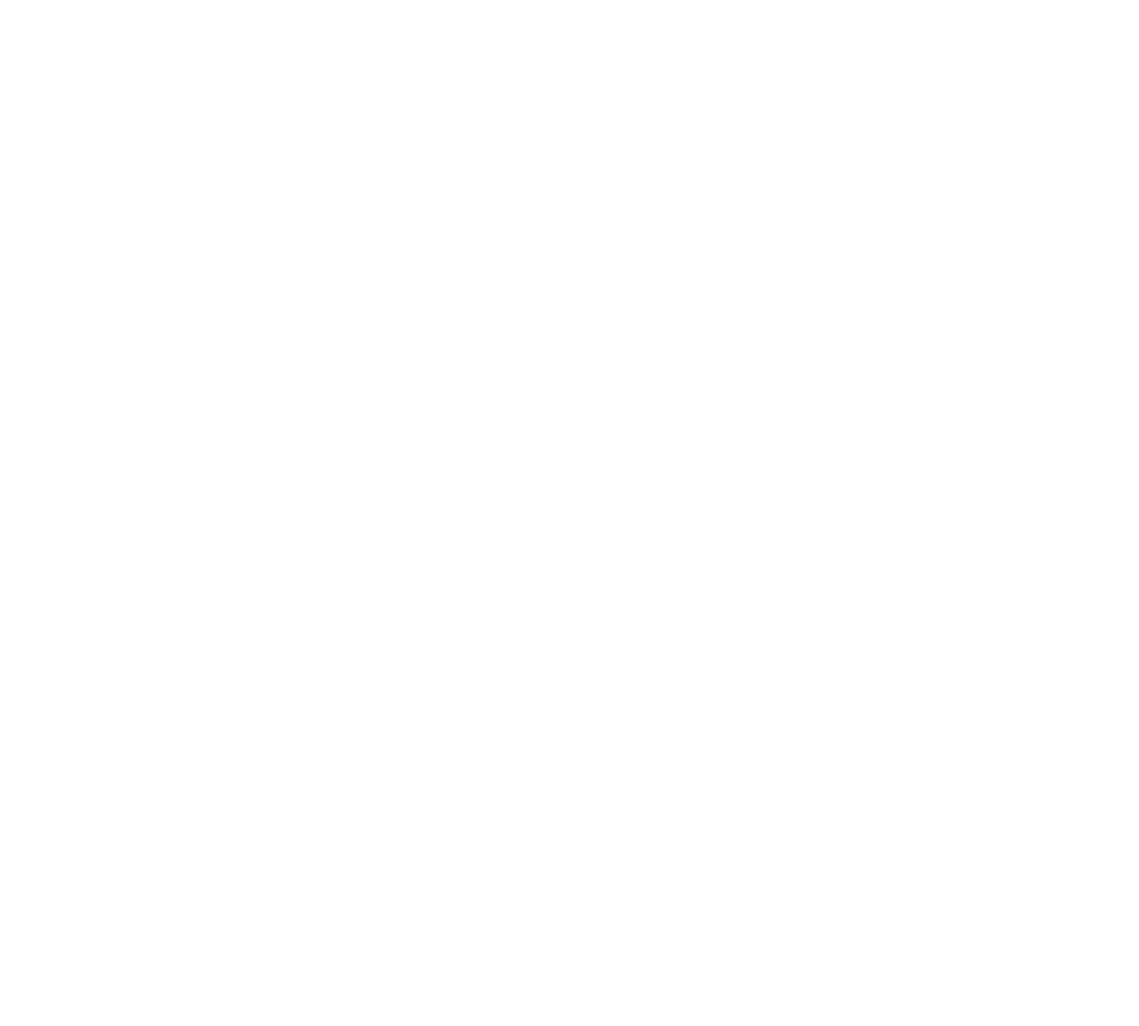
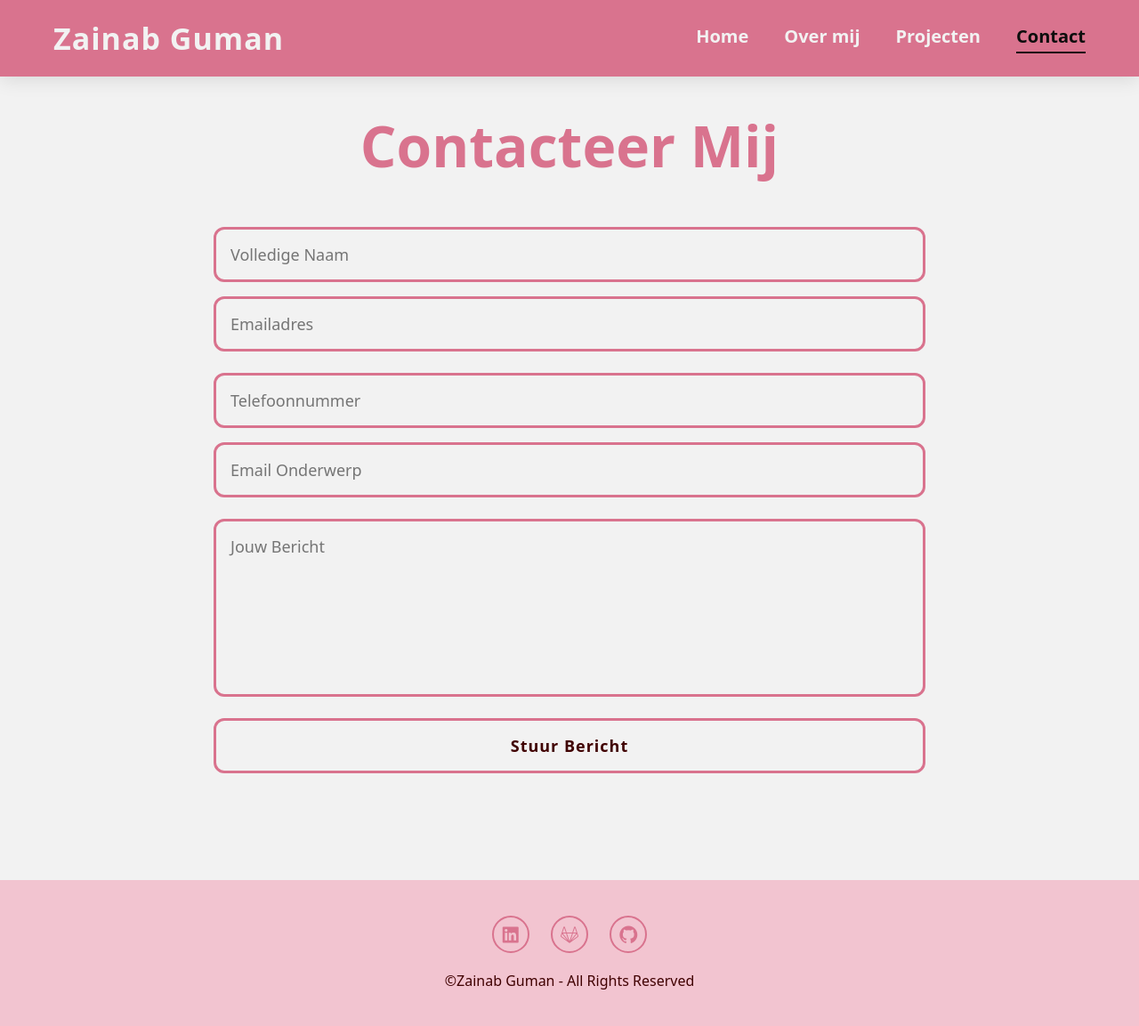
Before and after one commit to zainabg1/webdevelopment, a plain HTML site: page html/contact.html in a window 1280 px wide. Shown: the whole page at 89% size. Before the commit the page ends 800 px from the top, so only its background shows below. Drawn offline with nearby package versions, Linux system fonts and the light colour scheme.

Commit message:
html en css af footer af

```diff
--- a/CSS/contact.css
+++ b/CSS/contact.css
@@ -0,0 +1,72 @@
+/* Contactsectie */
+.contact {
+    background: var(--bg-color);
+    padding: 120px 0;
+}
+
+/* Titel */
+.contact h2 {
+    text-align: center;
+    font-size: 64px;
+    margin-bottom: 48px;
+    color: var(--main-color);
+}
+
+/* Formulier */
+.contact form {
+    max-width: 800px;
+    margin: 0 auto;
+    display: flex;
+    flex-direction: column;
+    gap: 24px;
+}
+
+/* Inputrijen */
+.input-inbox,
+.input-box {
+    display: flex;
+    gap: 16px;
+    flex-wrap: wrap;
+}
+
+/* Inputvelden */
+.contact form input,
+.contact form textarea {
+    width: 100%;
+    padding: 16px;
+    font-size: 18px;
+    color: var(--text-color);
+    background: var(--bg-color);
+    border-radius: 12px;
+    border: 3px solid var(--main-color);
+    transition: 0.3s ease;
+    resize: none;
+}
+
+/* Hover-effect */
+.contact form input:hover,
+.contact form textarea:hover {
+    border-color: var(--text-color);
+}
+
+/* Berichtveld */
+.contact form textarea {
+    height: 200px;
+}
+
+/* Verstuurknop */
+.btn {
+    align-self: center;
+    padding: 12px 36px;
+    background: var(--main-color);
+    border-radius: 48px;
+    font-size: 18px;
+    color: var(--bg-color);
+    font-weight: 600;
+    transition: 0.3s ease;
+}
+
+.btn:hover {
+    background-color: var(--text-color);
+    box-shadow: 0 0 20px var(--main-color);
+}
--- a/CSS/home.css
+++ b/CSS/home.css
@@ -37,50 +37,61 @@ body {
 
 section {
     min-height: 100vh;
-    padding: 120px 0 32px;
+    padding: 100px 0 32px;
 }
 
 /* Header */
 .header {
     position: fixed;
+    top: 0;
     width: 100%;
-    top: 0;
-    right: 0;
     z-index: 1000;
     display: flex;
     align-items: center;
     justify-content: space-between;
-    padding: 24px 5%;
+    padding: 20px 60px;
     background: var(--main-color);
-    backdrop-filter: blur(10px);
-    transition: all 0.5s ease;
+    backdrop-filter: blur(12px);
+    box-shadow: 0 4px 20px rgba(0,0,0,0.1);
+    transition: 0.3s ease;
 }
 
+/* Logo */
 .logo {
-    font-size: 36px;
+    font-size: 34px;
+    font-weight: 700;
     color: var(--bg-color);
-    font-weight: 700;
-    cursor: pointer;
+    letter-spacing: 1px;
     transition: 0.3s ease;
 }
 
 .logo:hover {
-    transform: scale(1.05);
+    transform: translateY(-3px);
+    opacity: 0.9;
+}
+
+/* Navbar */
+.navbar {
+    display: flex;
+    gap: 40px;
 }
 
 .navbar a {
-    font-size: 22px;
+    font-size: 20px;
+    font-weight: 600;
     color: var(--bg-color);
-    margin-left: 48px;
-    font-weight: 700;
     transition: 0.3s ease;
+    padding-bottom: 4px;
+    border-bottom: 2px solid transparent;
 }
 
 .navbar a:hover,
 .navbar a.active {
     color: var(--dark-color);
+    border-bottom: 2px solid var(--dark-color);
 }
 
+/* Menu icon (mobiel) */
 #menu-icon {
     font-size: 40px;
     color: var(--bg-color);
@@ -88,19 +99,21 @@ section {
     display: none;
 }
 
-/* Home section */
+/* Home sectie */
 .home {
     display: flex;
     justify-content: center;
     align-items: center;
+    gap: 60px; /* iets minder ruimte tussen foto en tekst */
+    padding: 140px 0; /* iets compacter */
 }
 
+/* Afbeelding */
 .home-img img {
     width: 260px;
     border-radius: 50%;
     box-shadow: 0 0 25px var(--main-color);
-    cursor: pointer;
-    animation: floatImage 4s ease-in-out infinite;
+    margin-right: 20px;
     transition: 0.4s ease;
 }
 
@@ -117,40 +130,37 @@ section {
     100% { transform: translateY(0); }
 }
 
+/* Tekstgedeelte */
 .home-content {
-    margin-left: 40px;
+    max-width: 600px;
+    line-height: 1.6; /* tekst dichter bij elkaar */
+}
+
+.home-content h1 {
+    font-size: 60px;
+    margin-bottom: 12px;
 }
 
 .home-content h3 {
-    font-size: 36px;
-    font-weight: 700;
+    font-size: 28px;
+    margin-bottom: 16px;
 }
 
-.home-content h3:nth-of-type(2) {
-    margin-bottom: 24px;
+.home-content p {
+    font-size: 18px;
+    margin-bottom: 32px;
+    color: var(--text-color);
 }
 
 span {
     color: var(--main-color);
 }
 
-.home-content h1 {
-    font-size: 64px;
-    font-weight: 700;
-    line-height: 1.3;
-}
-
-.home-content p {
-    font-size: 18px;
-    max-width: 600px;
-    color: var(--text-color);
-}
-
 /* Social media icons */
 .social-media {
     display: flex;
     gap: 20px;
-    margin: 40px 0;
+    margin: 32px 0;
 }
 
 .social-media a {
@@ -191,3 +201,43 @@ span {
     box-shadow: 0 0 20px var(--main-color);
     background-color: var(--text-color);
 }
+
+/* Footer */
+.footer {
+    width: 100%;
+    padding: 40px 0;
+    background-color: var(--snd-bg-color);
+    text-align: center;
+}
+
+/* Social icons */
+.footer .social {
+    margin-bottom: 20px;
+}
+
+.footer .social a {
+    font-size: 24px;
+    color: var(--main-color);
+    border: 2px solid var(--main-color);
+    width: 42px;
+    height: 42px;
+    line-height: 42px;
+    display: inline-block;
+    border-radius: 50%;
+    margin: 0 10px;
+    transition: 0.3s ease;
+}
+
+.footer .social a:hover {
+    background-color: var(--main-color);
+    color: var(--bg-color);
+    transform: translateY(-5px);
+    box-shadow: 0 0 15px var(--main-color);
+}
+
+/* Copyright */
+.footer .copyright {
+    font-size: 16px;
+    color: var(--text-color);
+    margin-top: 10px;
+}
--- a/CSS/overmij.css
+++ b/CSS/overmij.css
@@ -1,19 +1,50 @@
 .about {
+    padding: 120px 0;
+    background-color: var(--bg-color);
+}
+
+/* Titel */
+.about .heading {
+    font-size: 64px;
+    text-align: center;
+    margin-bottom: 60px;
+    color: var(--text-color);
+}
+
+/* Container voor tekst + foto */
+.about-container {
     display: flex;
     align-items: center;
     justify-content: center;
-    gap: 32px;
-    background-color: var(--bg-color);
+    gap: 40px;
+}
+
+/* Tekstgedeelte */
+.about-content {
+    max-width: 600px;
+}
+
+.about-content h3 {
+    font-size: 32px;
+    margin-bottom: 20px;
+    color: var(--text-color);
+}
+
+.about-content p {
+    font-size: 18px;
+    line-height: 1.6;
+    margin-bottom: 32px;
+    color: var(--text-color);
 }
 
 /* Afbeelding */
 .about-img img {
-    width: 350px;
+    width: 320px;
+    border-radius: 50%;
     border: 2px solid var(--main-color);
-    border-radius: 50%;
     box-shadow: 0 0 25px var(--main-color);
+    transition: 0.4s ease;
     cursor: pointer;
-    transition: 0.4s ease;
 }
 
 .about-img img:hover {
@@ -23,28 +54,19 @@
         0 0 45px var(--main-color);
 }
 
-/* Titel boven de sectie */
-.heading {
-    font-size: 96px;
-    text-align: center;
+/* Button */
+.btn {
+    display: inline-block;
+    padding: 12px 36px;
+    background: var(--main-color);
+    border-radius: 48px;
+    font-size: 18px;
+    color: var(--bg-color);
+    font-weight: 600;
+    transition: 0.3s ease;
 }
 
-/* Tekstgedeelte */
-.about-content {
-    padding: 0 64px;
+.btn:hover {
+    background-color: var(--text-color);
+    box-shadow: 0 0 20px var(--main-color);
 }
-
-.about-content h2 {
-    text-align: left;
-    line-height: 1.2;
-    font-size: 48px;
-}
-
-.about-content h3 {
-    font-size: 32px;
-}
-
-.about-content p {
-    font-size: 16px;
-    margin: 32px 0 48px;
-}
--- a/html/contact.html
+++ b/html/contact.html
@@ -0,0 +1,52 @@
+<!DOCTYPE html>
+<html lang="en">
+<head>
+    <meta charset="UTF-8">
+    <meta name="viewport" content="width=device-width, initial-scale=1.0">
+     <link href="https://unpkg.com/boxicons@2.1.4/css/boxicons.min.css" rel="stylesheet">
+    <link rel="stylesheet" href="../CSS/home.css">
+    <link rel="stylesheet" href="../CSS/contact.css">
+    <title>Contactpagina</title>
+</head>
+<body>
+    <header class="header">
+    <a href="home.html" class="logo">Zainab Guman</a>
+    <i class='bx bx-menu' id="menu-icon"></i>
+
+    <nav class="navbar">
+        <a href="home.html" >Home</a>
+        <a href="overmij.html">Over mij</a>
+        <a href="projecten.html">Projecten</a>
+        <a href="contact.html" class="active">Contact</a>
+    </nav>
+</header>
+
+<section class="contact" id="contact">
+<h2 class="heading">Contacteer <span>Mij</span></h2>
+
+<form action="#">
+    <div class="input-inbox">
+        <input type="text" placeholder="Volledige Naam">
+        <input type="email" name="Email" placeholder="Emailadres">
+    </div>
+    <div class="input-box">
+      <input type="number" placeholder="Telefoonnummer">
+      <input type="text" placeholder="Email Onderwerp">
+    </div>
+    <textarea name="message" id="" cols="30" rows="10" placeholder="Jouw Bericht"></textarea>
+    <input type="submit" value="Stuur Bericht" class="btn">
+</form>
+</section>
+
+<footer class="footer">
+  <div class="social">
+                <a href="#"><i class='bx bxl-linkedin-square'></i></a>
+                <a href="#"><i class='bx bxl-gitlab'></i></a>
+                <a href="#"><i class='bx bxl-github'></i></a>
+  </div>
+  <p class="copyright">
+     &copy;Zainab Guman - All Rights Reserved
+  </p>
+</footer>
+</body>
+</html>
--- a/javascript/main.js
+++ b/javascript/main.js
@@ -0,0 +1 @@
++
```
Also changed, not shown: html/home.html (+12 -2 lines), html/overmij.html (+37 -13 lines), html/projecten.html (+12 -3 lines).
